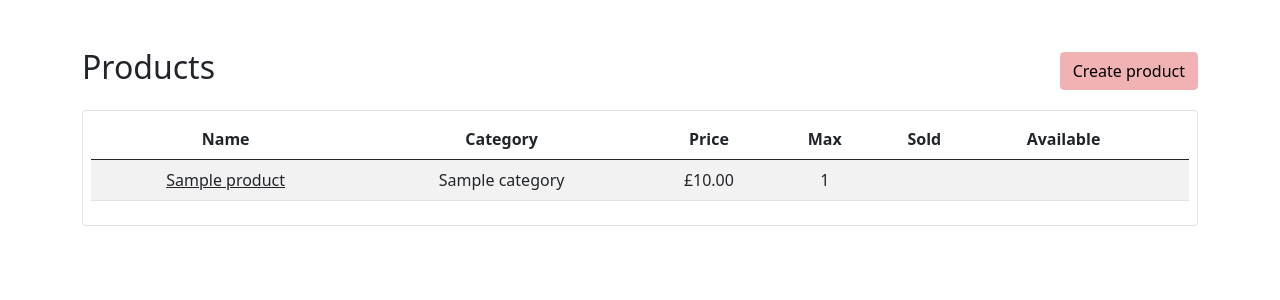
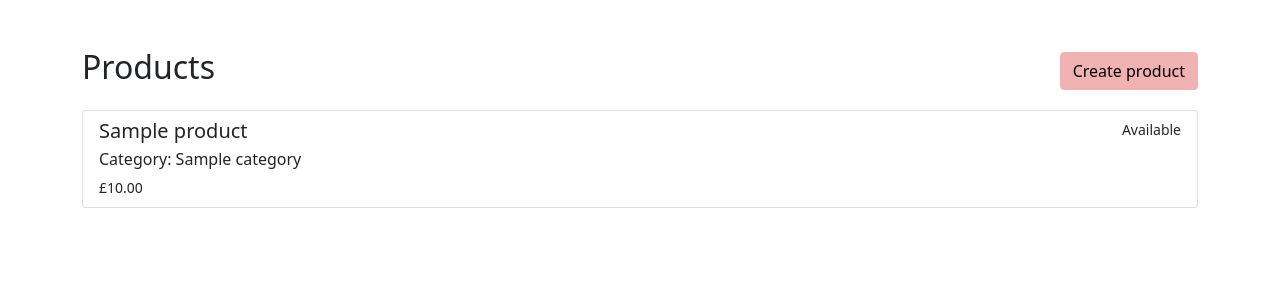
Before and after one commit to ollimeah/OpenShop, a Django app: page /staff/products/ in a window 1280 px wide. Shown: the part 56-356 px from the top of the page. Run offline with Django 3.2, Linux system fonts and the light colour scheme; tables that the repository leaves empty hold one stand-in row (values such as "Sample post"); some libraries are stand-ins or nearby versions.

Commit message:
Create product index

```diff
--- a/staff/templates/products/index.html
+++ b/staff/templates/products/index.html
@@ -3,58 +3,31 @@
 {% block title %}Products{% endblock title %}
 
 {% block content %}
-<div class="container py-5">
+
+<div class='container py-5'>
     <div class="d-flex justify-content-between pb-3">
         <h2>Products</h2>
         <a href="" class="align-self-center"><button type="button" class="btn btn-primary">Create product</button></a>
     </div>
-    <div class="p-2 border rounded">
-        <table class="table table-striped table-hover table-responsive-md text-center" id="productsTable">
-        <thead class="thead-dark">
-            <tr>
-            <th>Name</th>
-            <th>Category</th>
-            <th>Price</th>
-            <th>Max</th>
-            <th>Sold</th>
-            <th>Available</th>
-            <th><i class="bi bi-trash"></i></th>
-            </tr>
-        </thead>
-        <tbody>
-            {% for product in products %}
-            <tr>
-            <td><a href="" class="text-dark">{{ product.name }}</a></td>
-            <td>{{ product.category }}</td>
-            <td>£{{ product.price }}</td>
-            <td>{{ product.max }}</td>
-            <td>{{ product.numSold }}</td>
-            <td>
-                {% if product.available %}
-                <i class="bi bi-check text-success h5"></i>
+
+    <div class="list-group">
+        {% for product in products %}
+        <a href="#" class="list-group-item list-group-item-action">
+            <div class="d-flex w-100 justify-content-between">
+                <h5 class="mb-1">{{ product.name }}</h5>
+                {% if product.hidden %}
+                <small>Hidden</small>
+                {% elif not product.available %}
+                <small>Unavailable</small>
                 {% else %}
-                <i class="bi bi-x text-danger h5"></i>
+                <small>Available</small>
                 {% endif %}
-            </td>
-            <td>
-                <form action="" method="post">
-                {% csrf_token %}
-                <button type="submit" name="button" class="btn p-0 m-0" onclick="return confirm('Are you sure you want to delete {{ product.name }}?');"><i class="bi bi-trash" data-toggle="tooltip" data-placement="bottom" title="Delete"></i></button>
-                </form>
-            </td>
-            </tr>
-            {% endfor %}
-        </tbody>
-        </table>
+            </div>
+            <p class="mb-1">Category: {{ product.category }}</p>
+            <small>£{{ product.price }}</small>
+        </a>
+        {% endfor %}
     </div>
 </div>
 
 {% endblock content %}
-
-{% block scripts %}
-<script type="text/javascript">
-    $(document).ready( function () {
-        $('#productsTable').DataTable();
-    } );
-</script>
-{% endblock scripts %}
```
Also changed, not shown: 150.png (added).
